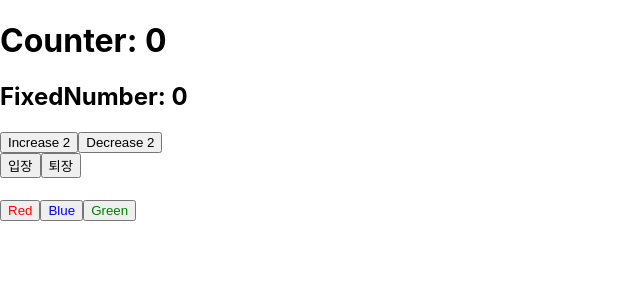
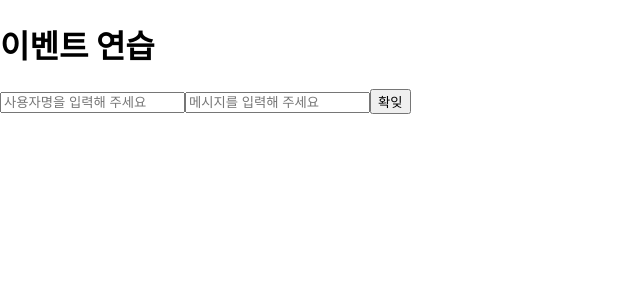
Before and after one commit to Chocobe/-Study-React, a React (Create React App) app in the folder 02-skill-for-react-book/00-hello-react/: page / in a window 1280 px wide. Shown: the top 300 px of the page, without its empty margins (0-640 px from the left). Built offline with nearby package versions, Linux system fonts and the light colour scheme.

Commit message:
04 이벤트 핸들링 실습

```diff
--- a/02-skill-for-react-book/00-hello-react/src/App.js
+++ b/02-skill-for-react-book/00-hello-react/src/App.js
@@ -1,12 +1,10 @@
-import Counter from "./Counter";
-import Say from "./Say";
+// import Counter from "./Counter";
+// import Say from "./Say";
+import EventPractice from "./EventPractice";
 
 const App = () => {
   return (
-    <>
-      <Counter />
-      <Say />
-    </>
+    <EventPractice />
   )
 };
 
--- /dev/null
+++ b/02-skill-for-react-book/00-hello-react/src/EventPractice.js
@@ -0,0 +1,45 @@
+import { useState } from "react";
+
+const EventPractice = () => {
+  const [username, setUsername] = useState("");
+  const [message, setMessage] = useState("");
+
+  const handleChangeUsername = e => setUsername(e.target.value);
+  const handleChangeMessage = e => setMessage(e.target.value);
+  const handleClick = () => {
+    alert(`${username}: ${message}`);
+    setUsername("");
+    setMessage("");
+  };
+  const handleKeyUp = e => {
+    if (e.key === "Enter") handleClick();
+  }
+
+  return (
+    <div>
+      <h1>이벤트 연습</h1>
+      <input
+        type="text"
+        name="username"
+        placeholder="사용자명을 입력해 주세요"
+        value={username}
+        onChange={handleChangeUsername}
+      />
+      <input
+        type="text"
+        name="message"
+        placeholder="메시지를 입력해 주세요"
+        value={message}
+        onChange={handleChangeMessage}
+        onKeyUp={handleKeyUp}
+      />
+      <button
+        onClick={handleClick}
+      >
+        확잊
+      </button>
+    </div>
+  );
+};
+
+export default EventPractice;
```
